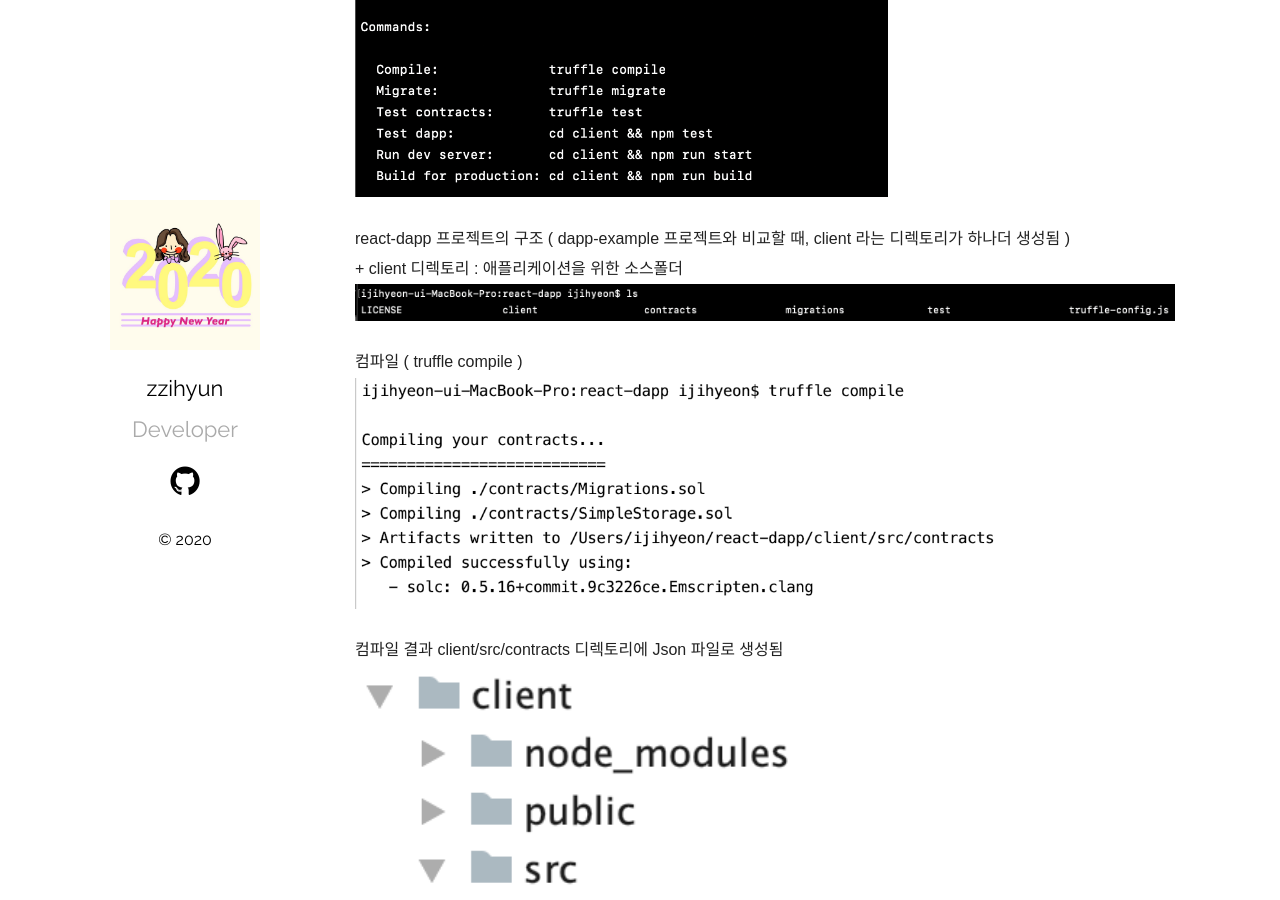
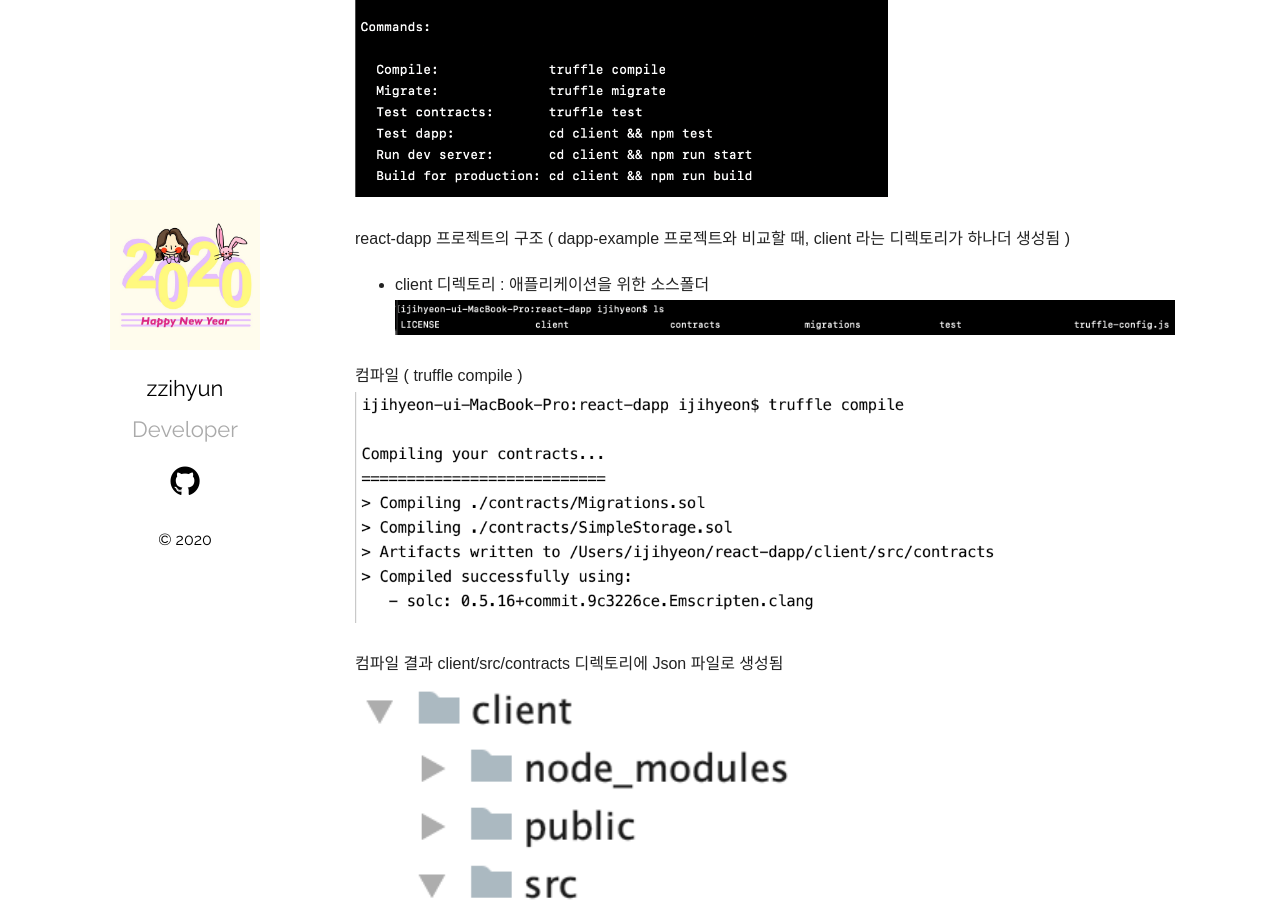
Before and after one commit to jhhhj1002/jhhhj1002.github.io, a Jekyll site: the page built from _posts/2020-03-29-Truffle-in-Blockchain-03.markdown, in a window 1280 px wide and 900 px high, scrolled down 707 px. Built offline with Jekyll 4.4.1, drawn with Linux system fonts in a browser that asks for light colours.

Commit message:
Update 2020-03-29-Truffle-in-Blockchain-03.markdown

```diff
--- a/_posts/2020-03-29-Truffle-in-Blockchain-03.markdown
+++ b/_posts/2020-03-29-Truffle-in-Blockchain-03.markdown
@@ -8,7 +8,8 @@ categories: Blockchain Dapp Truffle
 
 
 
-<center><h3>< 트러플 리액트 박스 열어보기 ></h3></center>
+
+<h3>< 트러플 리액트 박스 열어보기 ></h3>
 
 "react-dapp" 프로젝트 폴더 생성 후 이동
 <img src="/assets/imgs/Blockchain&Truffle_24.png" width="65%" height="40%" >
@@ -24,8 +25,8 @@ truffle unbox react
 
 
 react-dapp 프로젝트의 구조 ( dapp-example 프로젝트와 비교할 때, client 라는 디렉토리가 하나더 생성됨 )
-        + client 디렉토리 : 애플리케이션을 위한 소스폴더
-<img src="/assets/imgs/Blockchain&Truffle_27.png" width="100%" height="60%" >
++ client 디렉토리 : 애플리케이션을 위한 소스폴더
+<img src="/assets/imgs/Blockchain&Truffle_27.png" width="100%" height="80%" >
 
 
 컴파일 ( truffle compile )
```
